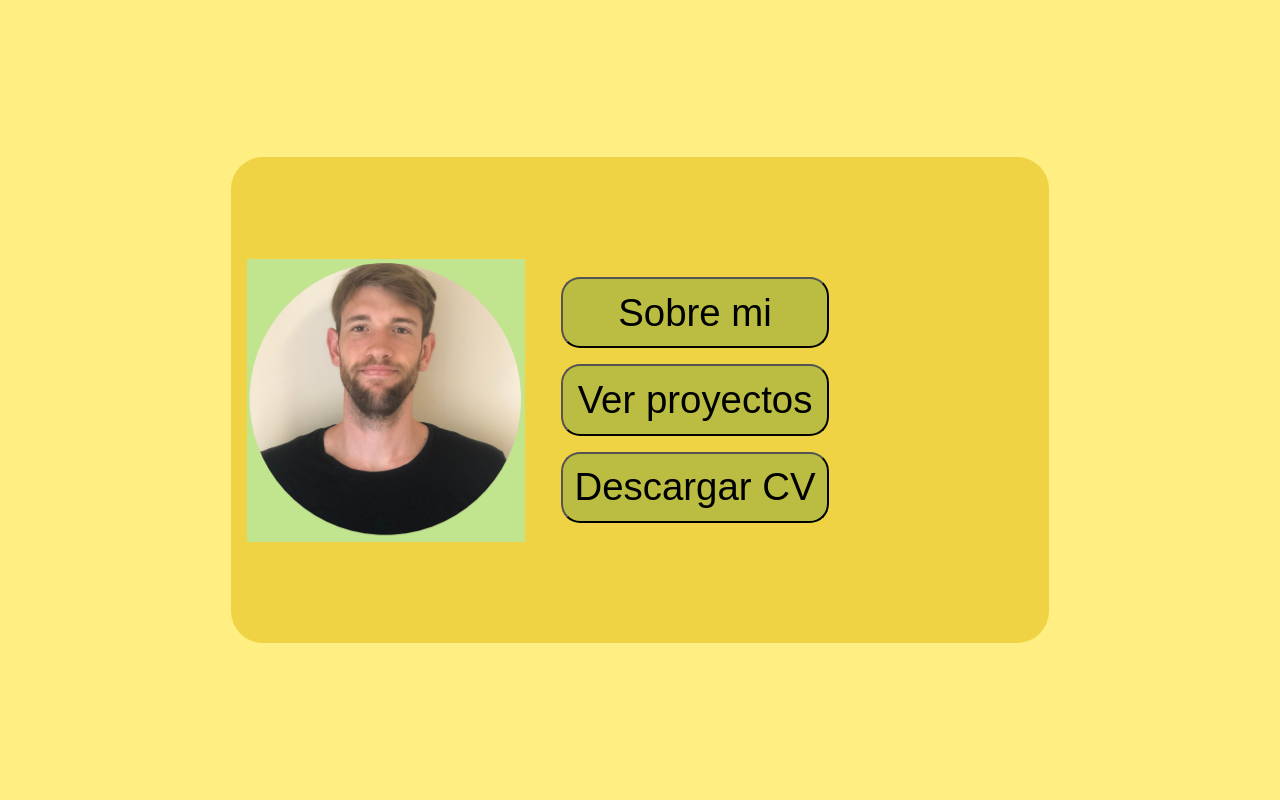
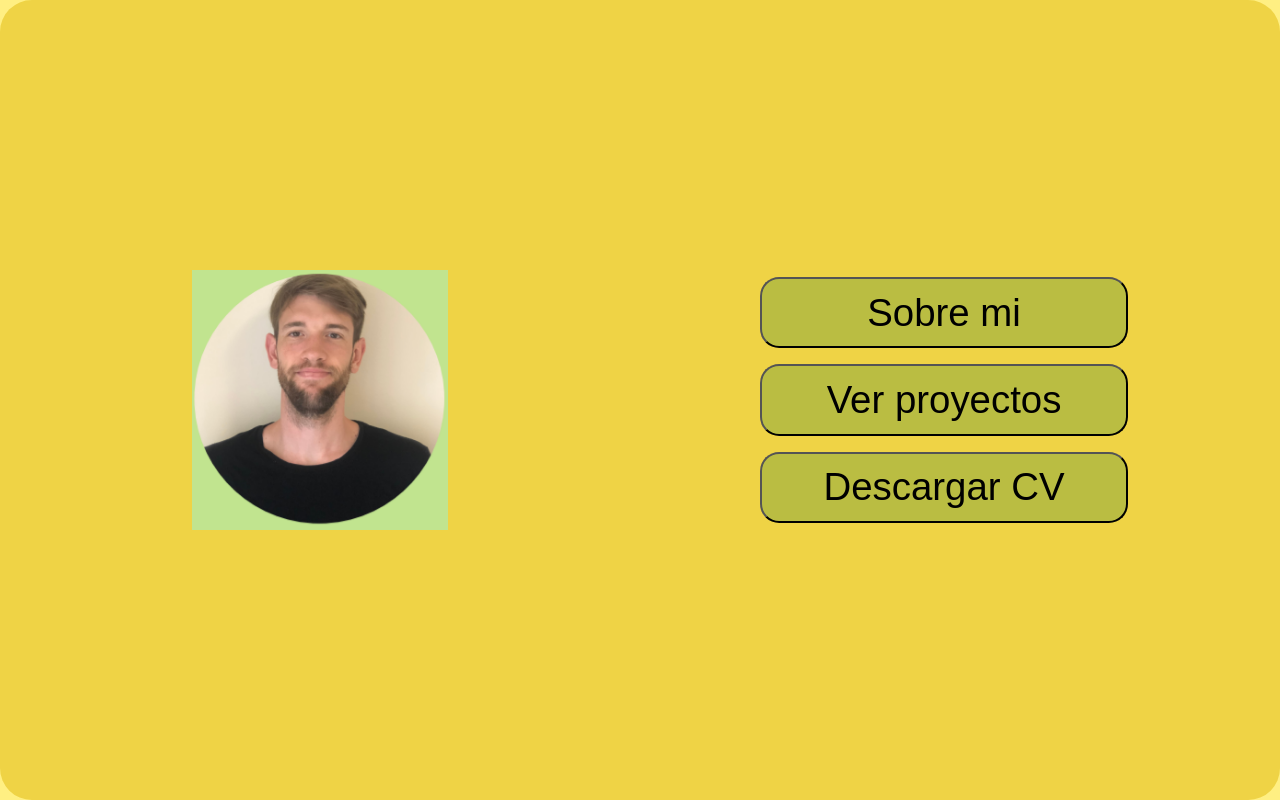
Before and after one commit to fedengarcia/federicoportfolio, a React (Create React App) app: page / in a window 1280 px wide. Built offline with nearby package versions, Linux system fonts and the light colour scheme.

Commit message:
home animation

```diff
--- a/src/componentes/HomePage.js
+++ b/src/componentes/HomePage.js
@@ -20,30 +20,12 @@ const HomePage = () => {
 
     return (
         <div className='homepage-root'>
-        <div className='home-container'>
+        <div className='home-container animate__animated animate__bounceInUp'>
             <img src={profilePicture} alt='foto de perfil'/>
             <div className='home'>
-
-                <motion.button
-                animate={{  x:-100}}
-                transition={{ duration: 1 }}
-                onClick={() => handleNav("Aboutme")}
-                >Sobre mi
-                </motion.button>
-
-                <motion.button
-                animate={{  x:-100 }}
-                transition={{ duration: 1 }}
-                onClick={() => handleNav("Proyectos")}
-                >Ver proyectos
-                </motion.button>
-
-                <motion.button
-                animate={{  x:-100 }}
-                transition={{ duration: 1 }}
-                >Descargar CV
-                </motion.button>
-
+                <button onClick={() => handleNav("Aboutme")}>Sobre mi</button>
+                <button onClick={() => handleNav("Proyectos")}>Ver proyectos</button>
+                <button>Descargar CV</button>
             </div>
         </div>
     </div>
--- a/src/styles/componentes/_homepage.scss
+++ b/src/styles/componentes/_homepage.scss
@@ -14,10 +14,12 @@
         align-items: center;
         width: auto;
         border-radius: 2em;
+        width: 100%;
+        height: 100vh;
 
         img{
-            width: 50%;
-            margin: 1em;
+            width: 20%;
+            margin: 10em;
         }
 
         .home{
@@ -26,7 +28,7 @@
             flex-direction: column;
             padding: 6em;
             margin: 1em;
-            width: 100%;
+            width: 30%;
 
 
             button{
```
Also changed, not shown: src/componentes/AboutMe copy.js (deleted, +0 -15 lines).
